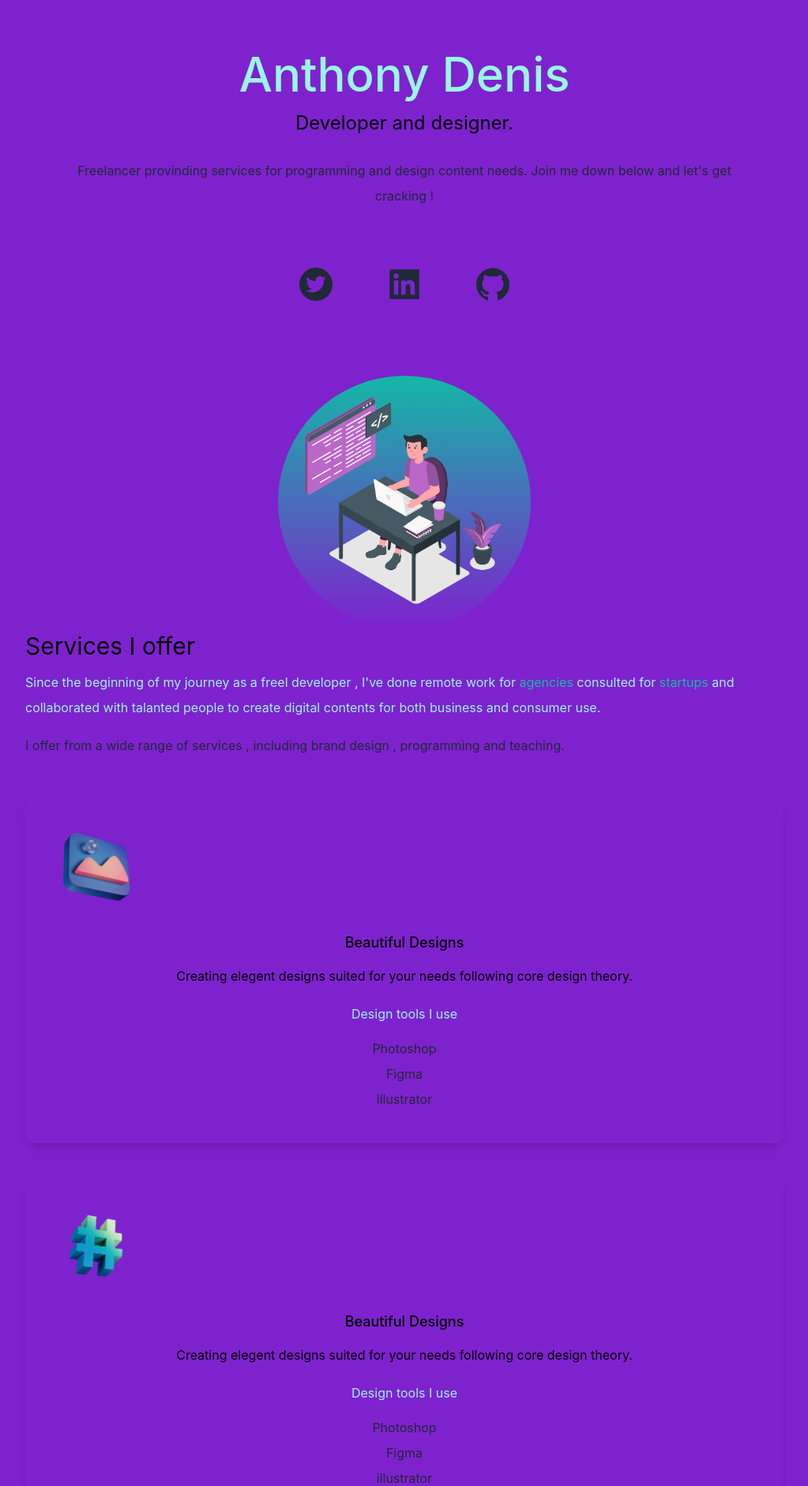
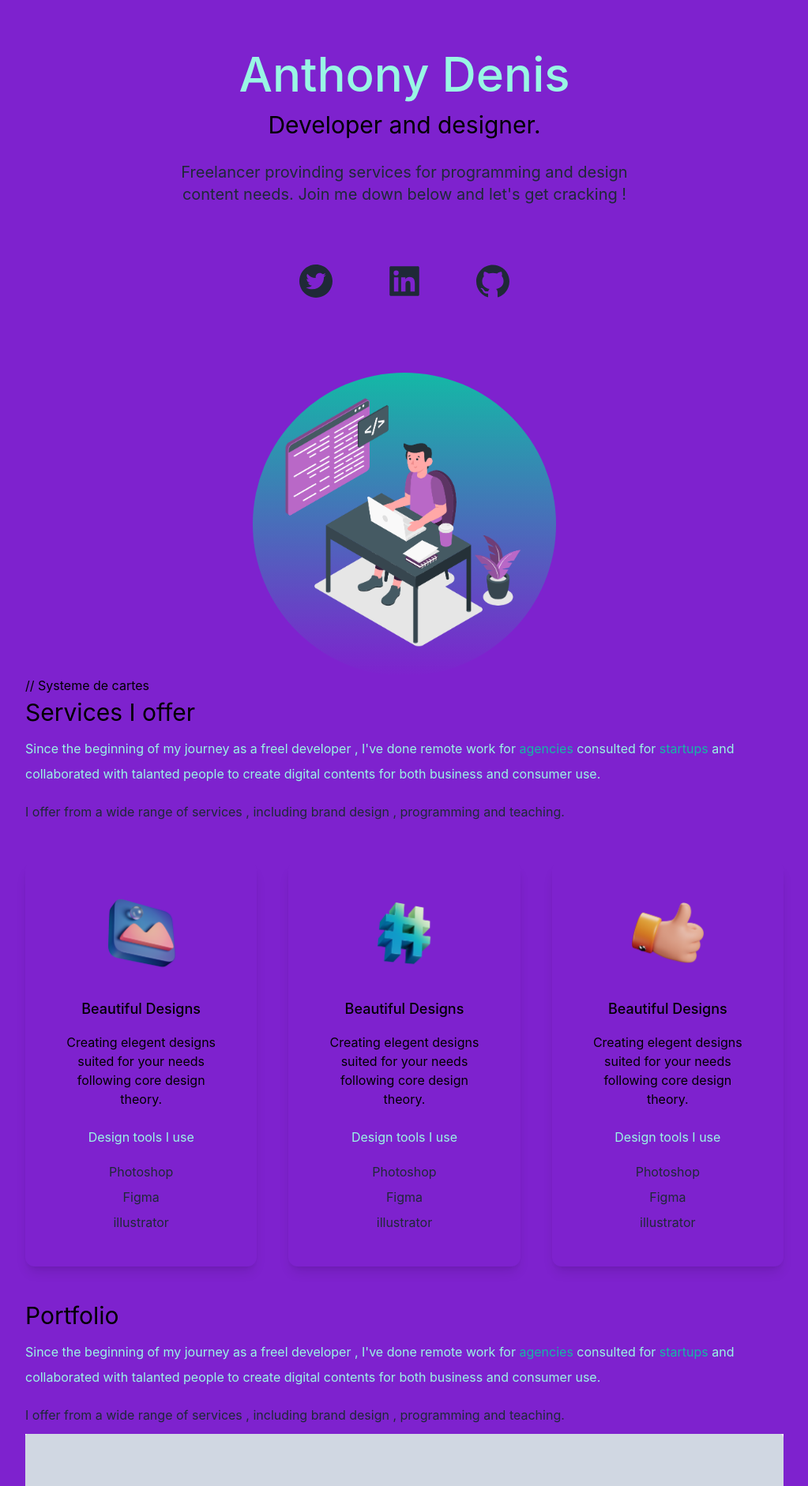
Before and after one commit to AnthxnyD/React-Portfolio, a Next.js app: page / in a window 1280 px wide. Shown: the part 140-2022 px from the top of the page at 79% size, without its empty margins (128-1151 px from the left). Built offline with nearby package versions, Linux system fonts and the light colour scheme.

Commit message:
Responsive

```diff
--- a/pages/index.tsx
+++ b/pages/index.tsx
@@ -6,7 +6,12 @@ import deved from "../public/home-main.svg";
 import design from "../public/design.png";
 import code from "../public/code.png";
 import consulting from "../public/consulting.png";
-
+import web1 from "../public/web1.png";
+import web2 from "../public/web2.png";
+import web3 from "../public/web3.png";
+import web4 from "../public/web4.png";
+import web5 from "../public/web5.png";
+import web6 from "../public/web6.png";
 
 export default function Home() {
   return (
@@ -30,20 +35,20 @@ export default function Home() {
           </nav>
           <div className='text-center p-10'>
             <h2 className='text-5xl py-2 text-teal-200 font-medium md:text-6xl'>Anthony Denis</h2>
-            <h3 className='text-2xl py-2'>Developer and designer.</h3>
-            <p className='text-md py-5 leading-8 text-gray-800'>Freelancer provinding services for programming and design content needs. Join me down below and let's get cracking !</p>
+            <h3 className='text-2xl py-2 md:text-3xl'>Developer and designer.</h3>
+            <p className='text-md py-5 md:text-xl max-w-xl mx-auto leading-8 text-gray-800'>Freelancer provinding services for programming and design content needs. Join me down below and let's get cracking !</p>
           </div>
           <div className='text-5xl flex justify-center gap-16 py-3 text-gray-800'>
           <AiFillTwitterCircle />
           <AiFillLinkedin />
           <AiFillGithub />
           </div>
-          <div className='relative mx-auto bg-gradient-to-b from-teal-500 rounded-full w-80 h-80 mt-20 overflow-hidden'>
-          <Image src={deved} layout="fill" objectFit='cover'/>
+          <div className='relative mx-auto bg-gradient-to-b from-teal-500 rounded-full w-80 h-80 mt-20 overflow-hidden md:h-96 md:w-96'>
+          <Image className='m-auto' src={deved} layout="fill" objectFit='cover'/>
           </div>
         </section>
 
-        <section>
+        <section> // Systeme de cartes
           <div>
             <h3 className='text-3xl py-1'>Services I offer</h3>
             <p className='text-md py-2 leading-8 text-teal-200'>
@@ -56,9 +61,9 @@ export default function Home() {
               I offer from a wide range of services , including brand design , programming and teaching.
             </p>
           </div>
-          <div>
+          <div className='lg:flex gap-10'>
             <div className='text-center shadow-lg p-10 rounded-xl my-10'>
-              <Image src={design} width={100} height={100} />
+              <Image className='m-auto' src={design} width={100} height={100} />
               <h3 className='text-lg font-medium pt-8 pb-2'>Beautiful Designs</h3>
               <p className='py-2'>
                 Creating elegent designs suited for your needs
@@ -72,7 +77,7 @@ export default function Home() {
 
 
             <div className='text-center shadow-lg p-10 rounded-xl my-10'>
-              <Image src={code} width={100} height={100} />
+              <Image className='m-auto' src={code} width={100} height={100}  />
               <h3 className='text-lg font-medium pt-8 pb-2'>Beautiful Designs</h3>
               <p className='py-2'>
                 Creating elegent designs suited for your needs
@@ -86,7 +91,7 @@ export default function Home() {
 
 
             <div className='text-center shadow-lg p-10 rounded-xl my-10'>
-              <Image src={consulting} width={100} height={100} />
+              <Image className='m-auto' src={consulting} width={100} height={100} />
               <h3 className='text-lg font-medium pt-8 pb-2'>Beautiful Designs</h3>
               <p className='py-2'>
                 Creating elegent designs suited for your needs
@@ -102,6 +107,37 @@ export default function Home() {
         <section>
           <div>
             <h3 className='text-3xl py-1'>Portfolio</h3>
+            <p className='text-md py-2 leading-8 text-teal-200'>
+              Since the beginning of my journey as a freel developer ,
+              I've done remote work for
+              <span className='text-teal-500'> agencies </span>consulted for
+              <span className='text-teal-500'> startups </span>and collaborated with talanted people to create digital contents for both business and consumer use.
+            </p>
+            <p className='text-md py-2 leading-8 text-gray-800'>
+              I offer from a wide range of services , including brand design , programming and teaching.
+            </p>
+          </div>
+          <div>
+            <div>
+              <Image src={web1}/>
+            </div>
+            <div>
+              <Image src={web2}/>
+            </div>
+            <div>
+              <Image src={web3}/>
+            </div>
+            <div>
+              <Image src={web4}/>
+            </div>
+            <div>
+              <Image src={web5}/>
+            </div>
+            <div>
+              <Image src={web6}/>
+            </div>
+
+
           </div>
         </section>
       </main>
```
